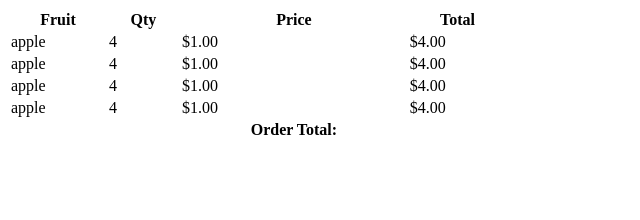
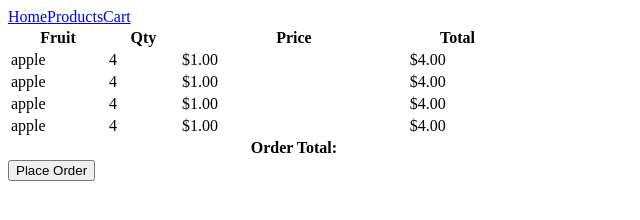
Before and after one commit to drmartell/e-commerce-project, a plain HTML site: page shopping-cart/index.html in a window 1280 px wide. Shown: the whole page, without its empty margins (0-640 px from the left). Drawn offline with Linux system fonts and the light colour scheme.

Commit message:
Step 1: Cart Design complete

```diff
--- /dev/null
+++ b/common/nav.js
@@ -0,0 +1,13 @@
+const navElement = document.createElement('nav');
+//const span = document.createElement('span');
+const homeLink = '<a href="../src/">Home</a>';
+const productsLink = '<a href="../products/">Products</a>';
+const cartLink = '<a href="../shopping-cart/">Cart</a>';
+[homeLink, productsLink, cartLink]
+    .forEach(
+        link => navElement.innerHTML += link
+        //link => navElement.appendChild(span).innerHTML = link
+    );
+//navBar.innerHTML = '<a href="../src/">Home</a>';
+const pageBody = document.querySelector('body');
+pageBody.appendChild(navElement);
--- a/common/utils.js
+++ b/common/utils.js
@@ -1,5 +1,3 @@
-export default makePrettyCurrency;
-
 const makePrettyCurrency = number => {
     number
         .toLocaleString(
@@ -8,3 +6,5 @@ const makePrettyCurrency = number => {
                 style: 'currency', currency: 'USD'
             });
 };
+
+export default makePrettyCurrency;
--- a/shopping-cart/app.js
+++ b/shopping-cart/app.js
@@ -1,3 +1,3 @@
 import renderTableRow from './render-table-row.js';
-import { makePrettyCurrency } from '../common/utils.js';
-import fruits, { cart } from '../api.js';
+import { makePrettyCurrency } from '../utils.js';
+//import fruits, { cart } from '../api.js';
--- a/shopping-cart/index.html
+++ b/shopping-cart/index.html
@@ -8,6 +8,7 @@
     <title>Shopping Cart</title>
 </head>
 <body>
+    <script type="text/javascript" src="../common/nav.js"></script>
     <table>
         <thead>
             <tr>
@@ -54,6 +55,7 @@
             </tr>
         </tfoot>
     </table>
+    <button>Place Order</button>
     <script type="module" src="app.js"></script>
 </body>
 </html>
```
